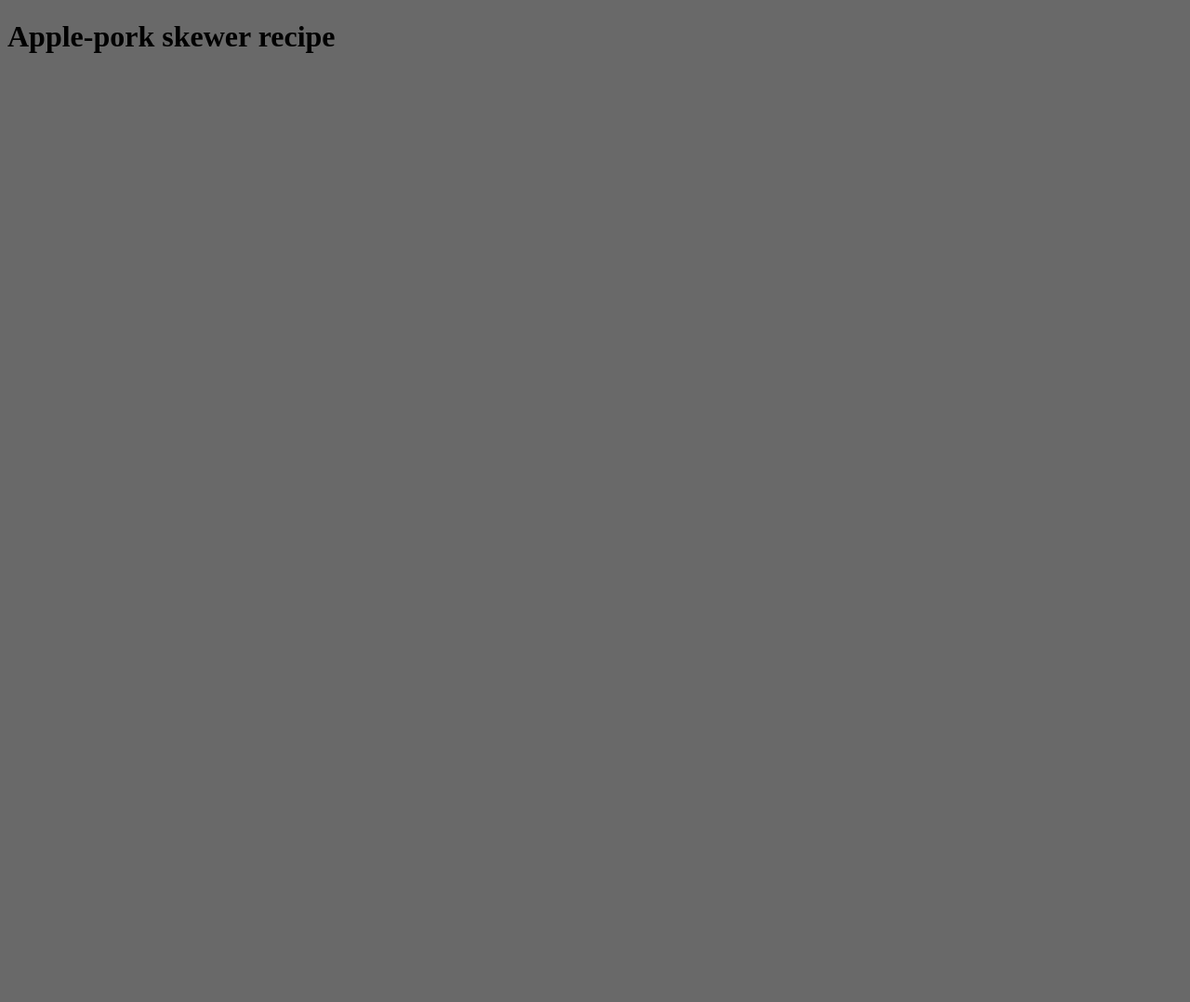
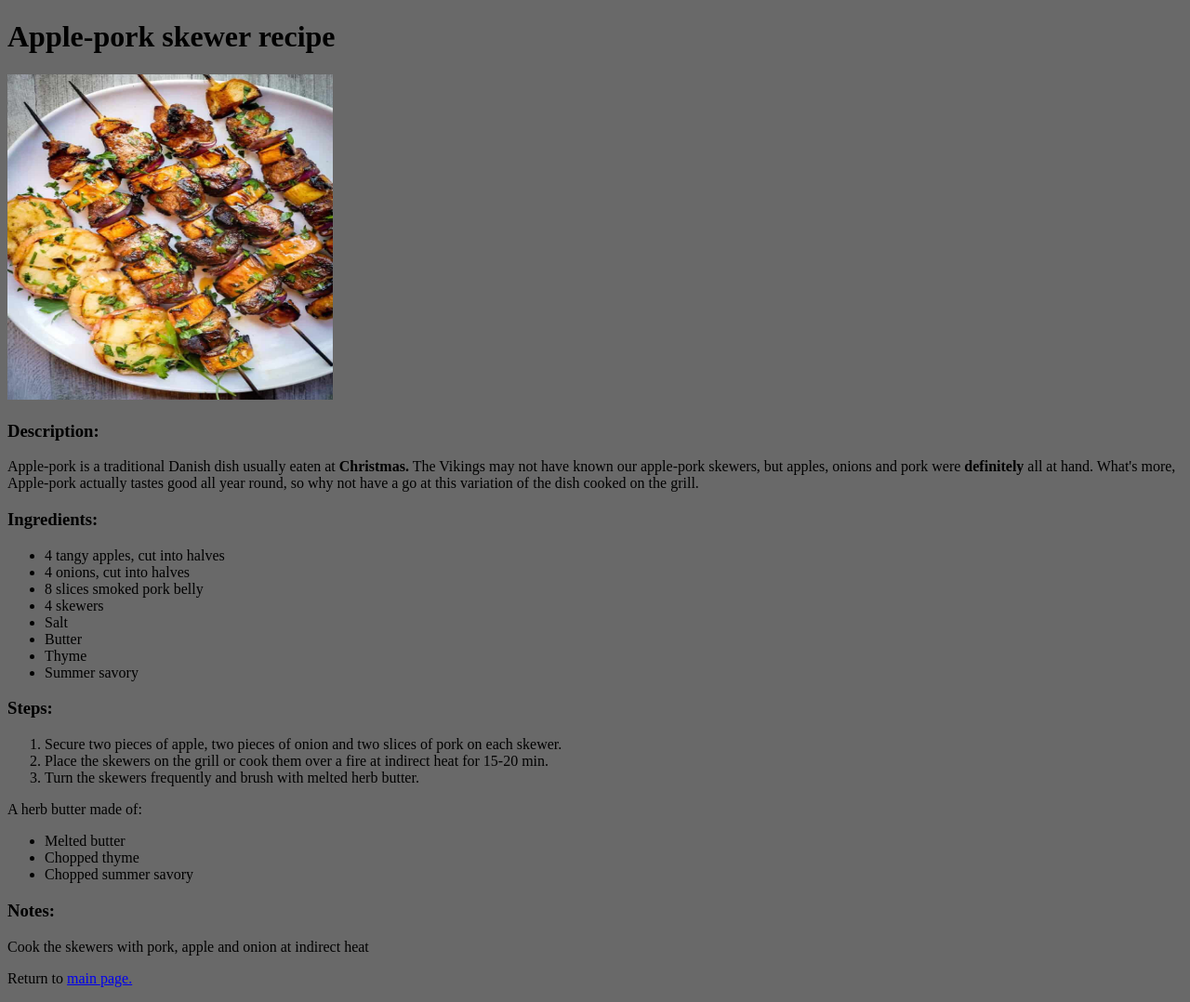
Before and after one commit to Zaq999/odin-recipes, a plain HTML site: page recipes/apple-pork-recipe.html in a window 1280 px wide. Shown: the whole page at 93% size. Before the commit the page ends 800 px from the top, so only its background shows below. Drawn offline with Linux system fonts and the light colour scheme.

Commit message:
Add content to apple-skewer recipe page

```diff
--- a/recipes/apple-pork-recipe.html
+++ b/recipes/apple-pork-recipe.html
@@ -7,5 +7,41 @@
 
     <body style="background-color: dimgray;">
         <h1>Apple-pork skewer recipe</h1>
+        <img src="../images/apple-pork.jpg" alt="Apple-pork skewer image" height="350" width="350">
+
+        <h3>Description:</h3>
+        <p>Apple-pork is a traditional Danish dish usually eaten at <strong>Christmas.</strong> The Vikings may not have known our apple-pork skewers, but apples, onions and pork were <strong>definitely</strong> all at hand.
+            What's more, Apple-pork actually tastes good all year round, so why not have a go at this variation of the dish cooked on the grill.</p>
+
+        <h3>Ingredients:</h3>
+        <ul>
+            <li>4 tangy apples, cut into halves</li>
+            <li>4 onions, cut into halves</li>
+            <li>8 slices smoked pork belly</li>
+            <li>4 skewers</li>
+            <li>Salt</li>
+            <li>Butter</li>
+            <li>Thyme</li>
+            <li>Summer savory</li>
+        </ul>
+
+        <h3>Steps:</h3>
+        <ol>
+            <li>Secure two pieces of apple, two pieces of onion and two slices of pork on each skewer.</li>
+            <li>Place the skewers on the grill or cook them over a fire at indirect heat for 15-20 min.</li>
+            <li>Turn the skewers frequently and brush with melted herb butter.</li>
+        </ol>
+
+        <p>A herb butter made of:</p>
+        <ul>
+            <li>Melted butter</li>
+            <li>Chopped thyme</li>
+            <li>Chopped summer savory</li>
+        </ul>
+
+        <h3>Notes:</h3>
+        <p>Cook the skewers with pork, apple and onion at indirect heat</p>
+
+        <p>Return to <a href="../index.html">main page.</a></p>
     </body>
 </html>
```
